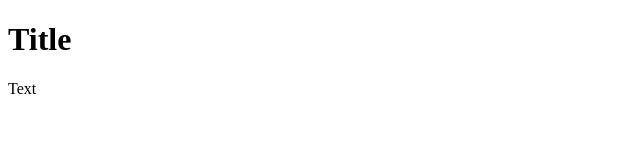
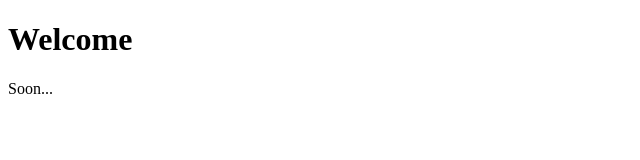
Before and after one commit to antibura/antibura.github.io, a plain HTML site: page index.html in a window 1280 px wide. Shown: the whole page, without its empty margins (0-640 px from the left). Drawn offline with Linux system fonts and the light colour scheme.

Commit message:
new changes

```diff
--- a/index.html
+++ b/index.html
@@ -1,9 +1,9 @@
 <!DOCTYPE html>
 <head>
 	<meta charset="utf-8">
-	<title>Title</title>
+	<title>Personal site</title>
 </head>
 <body>
-	<h1>Title</h1>
-	<p>Text</p>
+	<h1>Welcome</h1>
+	<p>Soon...</p>
 </body>
```
